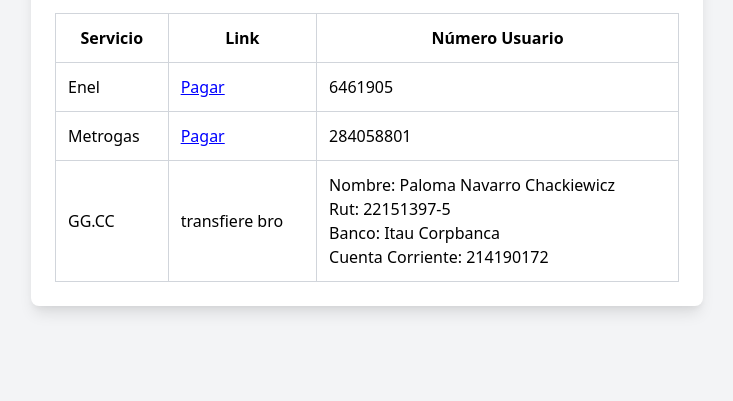
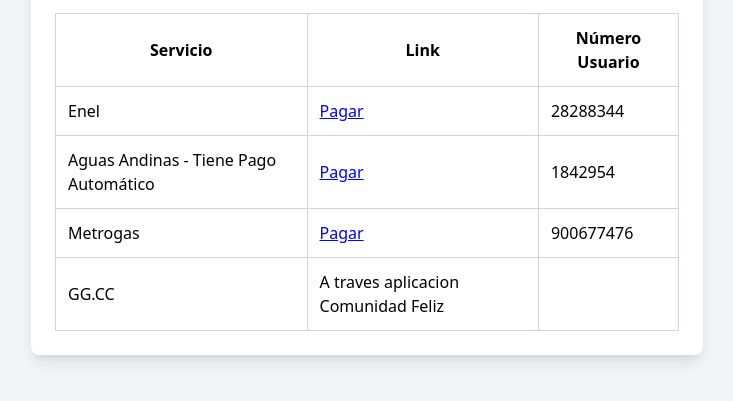
Before and after one commit to Adlejandrop/pagarCasa, a plain HTML site: page index.html in a window 1280 px wide. Shown: the part 83-484 px from the top of the page, without its empty margins (273-1006 px from the left). Drawn offline with nearby package versions, Linux system fonts and the light colour scheme.

Commit message:
nos cambiamos de casa

```diff
--- a/index.html
+++ b/index.html
@@ -1,9 +1,10 @@
 <!DOCTYPE html>
 <html lang="en">
+
 <head>
     <meta charset="UTF-8">
     <meta name="viewport" content="width=device-width, initial-scale=1.0">
-    <title>Beautiful Table</title>
+    <title>Cuentas Casita</title>
     <link href="https://cdn.jsdelivr.net/npm/tailwindcss@2.2.16/dist/tailwind.min.css" rel="stylesheet">
     <script>
         function copyNumeroUsuario(row) {
@@ -17,6 +18,7 @@
         }
     </script>
 </head>
+
 <body class="bg-gray-100 p-6">
 
     <div class="max-w-2xl mx-auto bg-white rounded-lg shadow-lg p-6">
@@ -33,28 +35,39 @@
                 <tr>
                     <td class="p-3 border border-gray-300">Enel</td>
                     <td class="p-3 border border-gray-300">
-                    <a href="https://www.enel.cl/es/clientes/servicios-en-linea/pago-de-cuenta.html" target="_blank" style="color: blue; text-decoration: underline;" onclick="copyNumeroUsuario(this.parentElement.parentElement)";>Pagar</a>
+                        <a href="https://www.enel.cl/es/clientes/servicios-en-linea/pago-de-cuenta.html" target="_blank"
+                            style="color: blue; text-decoration: underline;"
+                            onclick="copyNumeroUsuario(this.parentElement.parentElement)" ;>Pagar</a>
                     </td>
-                <td class="p-3 border border-gray-300 numero-usuario">6461905</td>
+                    <td class="p-3 border border-gray-300 numero-usuario">28288344</td>
+                </tr>
+                <tr>
+                    <td class="p-3 border border-gray-300">Aguas Andinas - Tiene Pago Automático</td>
+                    <td class="p-3 border border-gray-300">
+                        <a href="https://www.metrogas.cl/" target="_blank"
+                            style="color: blue; text-decoration: underline;"
+                            onclick="copyNumeroUsuario(this.parentElement.parentElement)" ;>Pagar</a>
+                    </td>
+                    <td class="p-3 border border-gray-300 numero-usuario">1842954</td>
                 </tr>
                 <tr>
                     <td class="p-3 border border-gray-300">Metrogas</td>
                     <td class="p-3 border border-gray-300">
-                    <a href="https://wss.metrogas.cl/pagoonline/Home/Paso1?cgspId=43101809&cgspKey=d0c80799-35e7-429b-bee6-61786ac58eb6" target="_blank" style="color: blue; text-decoration: underline;" onclick="copyNumeroUsuario(this.parentElement.parentElement)";>Pagar</a>
+                        <a href="https://www.metrogas.cl/" target="_blank"
+                            style="color: blue; text-decoration: underline;"
+                            onclick="copyNumeroUsuario(this.parentElement.parentElement)" ;>Pagar</a>
                     </td>
-                <td class="p-3 border border-gray-300 numero-usuario">284058801</td>
+                    <td class="p-3 border border-gray-300 numero-usuario">900677476</td>
                 </tr>
                 <tr>
                     <td class="p-3 border border-gray-300">GG.CC</td>
-                <td class="p-3 border border-gray-300">transfiere bro</td>
-                <td class="p-3 border border-gray-300">  Nombre: Paloma Navarro Chackiewicz <br>
-                    Rut: 22151397-5 <br>
-                    Banco: Itau Corpbanca <br>
-                    Cuenta Corriente: 214190172  </td>
+                    <td class="p-3 border border-gray-300">A traves aplicacion Comunidad Feliz</td>
+                    <td class="p-3 border border-gray-300"> </td>
                 </tr>
             </tbody>
         </table>
     </div>
 
 </body>
+
 </html>
```
Lines whose indentation alone changed are shown as unchanged.
